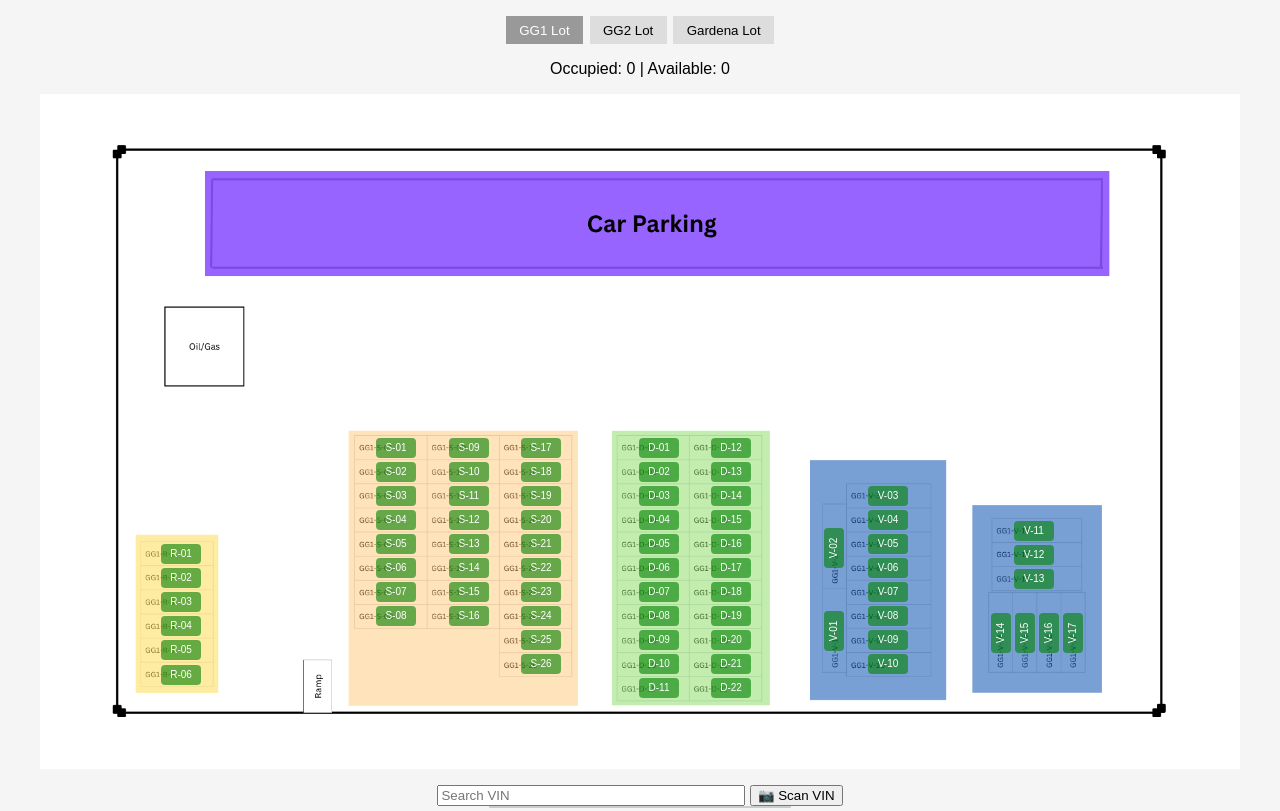
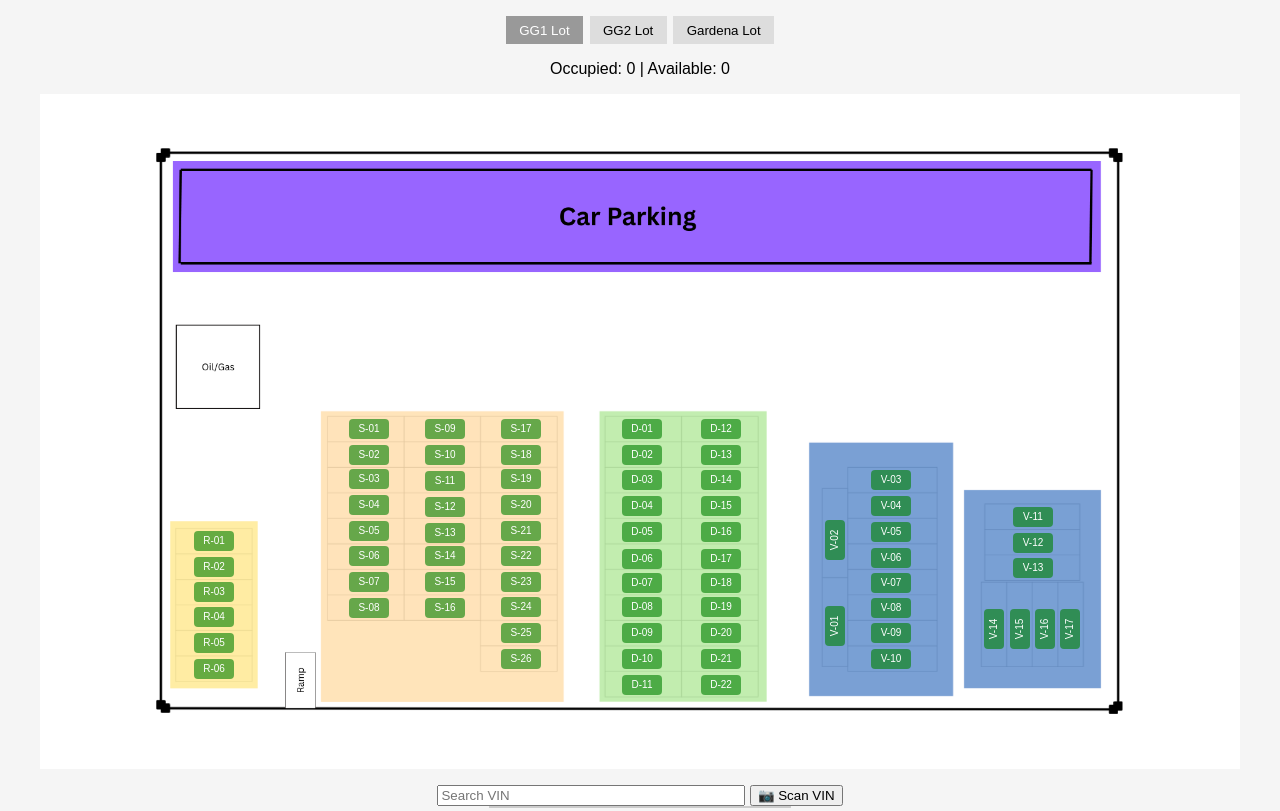
Before and after one commit to NicoLS18/parking-lot-ui, a plain HTML site: page index.html in a window 1280 px wide. Shown: the top 811 px of the page. Drawn offline with Linux system fonts and the light colour scheme; no server answers.

Commit message:
GG! updated for less white space

```diff
--- a/index.html
+++ b/index.html
@@ -89,104 +89,101 @@
 
 
   <div id="GG1" class="lot-view active">
-        <img src="GG1WithColorR.png" alt="GG1 Layout">
+        <img src="GG1White.png" alt="GG1 Layout">
+
+<div class="spot" id="GG1-R-01" style="top:437px; left:154px;">R-01</div>
+<div class="spot" id="GG1-R-02" style="top:463px; left:154px;">R-02</div>
+<div class="spot" id="GG1-R-03" style="top:488px; left:154px;">R-03</div>
+<div class="spot" id="GG1-R-04" style="top:513px; left:154px;">R-04</div>
+<div class="spot" id="GG1-R-05" style="top:539px; left:154px;">R-05</div>
+<div class="spot" id="GG1-R-06" style="top:565px; left:154px;">R-06</div>
 
 
-<!-- Column C-->
+<!-- Column 1: GG1-S-01 to GG1-S-08 -->
+<!-- Column 1 -->
+<div class="spot" id="GG1-S-01" style="top: 325px; left: 309px;">S-01</div>
+<div class="spot" id="GG1-S-02" style="top: 351px; left: 309px;">S-02</div>
+<div class="spot" id="GG1-S-03" style="top: 375px; left: 309px;">S-03</div>
+<div class="spot" id="GG1-S-04" style="top: 401px; left: 309px;">S-04</div>
+<div class="spot" id="GG1-S-05" style="top: 427px; left: 309px;">S-05</div>
+<div class="spot" id="GG1-S-06" style="top: 452px; left: 309px;">S-06</div>
+<div class="spot" id="GG1-S-07" style="top: 478px; left: 309px;">S-07</div>
+<div class="spot" id="GG1-S-08" style="top: 504px; left: 309px;">S-08</div>
 
-<div class="spot" id="GG1-R-01" style="top:450px; left:121px;">R-01</div>
-<div class="spot" id="GG1-R-02" style="top:474px; left:121px;">R-02</div>
-<div class="spot" id="GG1-R-03" style="top:498px; left:121px;">R-03</div>
-<div class="spot" id="GG1-R-04" style="top:522px; left:121px;">R-04</div>
-<div class="spot" id="GG1-R-05" style="top:546px; left:121px;">R-05</div>
-<div class="spot" id="GG1-R-06" style="top:571px; left:121px;">R-06</div>
+<!-- Column 2 -->
+<div class="spot" id="GG1-S-09" style="top: 325px; left: 385px;">S-09</div>
+<div class="spot" id="GG1-S-10" style="top: 351px; left: 385px;">S-10</div>
+<div class="spot" id="GG1-S-11" style="top: 377px; left: 385px;">S-11</div>
+<div class="spot" id="GG1-S-12" style="top: 403px; left: 385px;">S-12</div>
+<div class="spot" id="GG1-S-13" style="top: 429px; left: 385px;">S-13</div>
+<div class="spot" id="GG1-S-14" style="top: 452px; left: 385px;">S-14</div>
+<div class="spot" id="GG1-S-15" style="top: 478px; left: 385px;">S-15</div>
+<div class="spot" id="GG1-S-16" style="top: 504px; left: 385px;">S-16</div>
+
+<!-- Column 3 -->
+<div class="spot" id="GG1-S-17" style="top: 325px; left: 461px;">S-17</div>
+<div class="spot" id="GG1-S-18" style="top: 351px; left: 461px;">S-18</div>
+<div class="spot" id="GG1-S-19" style="top: 375px; left: 461px;">S-19</div>
+<div class="spot" id="GG1-S-20" style="top: 401px; left: 461px;">S-20</div>
+<div class="spot" id="GG1-S-21" style="top: 427px; left: 461px;">S-21</div>
+<div class="spot" id="GG1-S-22" style="top: 452px; left: 461px;">S-22</div>
+<div class="spot" id="GG1-S-23" style="top: 478px; left: 461px;">S-23</div>
+<div class="spot" id="GG1-S-24" style="top: 503px; left: 461px;">S-24</div>
+<div class="spot" id="GG1-S-25" style="top: 529px; left: 461px;">S-25</div>
+<div class="spot" id="GG1-S-26" style="top: 555px; left: 461px;">S-26</div>
 
 
 
 
-<!-- Column 1: GG1-S-01 to GG1-S-08 -->
-<div class="spot" id="GG1-S-01" style="top: 344px; left: 336px;">S-01</div>
-<div class="spot" id="GG1-S-02" style="top: 368px; left: 336px;">S-02</div>
-<div class="spot" id="GG1-S-03" style="top: 392px; left: 336px;">S-03</div>
-<div class="spot" id="GG1-S-04" style="top: 416px; left: 336px;">S-04</div>
-<div class="spot" id="GG1-S-05" style="top: 440px; left: 336px;">S-05</div>
-<div class="spot" id="GG1-S-06" style="top: 464px; left: 336px;">S-06</div>
-<div class="spot" id="GG1-S-07" style="top: 488px; left: 336px;">S-07</div>
-<div class="spot" id="GG1-S-08" style="top: 512px; left: 336px;">S-08</div>
 
-<!-- Column 2: GG1-S-09 to GG1-S-16 -->
-<div class="spot" id="GG1-S-09" style="top: 344px; left: 409px;">S-09</div>
-<div class="spot" id="GG1-S-10" style="top: 368px; left: 409px;">S-10</div>
-<div class="spot" id="GG1-S-11" style="top: 392px; left: 409px;">S-11</div>
-<div class="spot" id="GG1-S-12" style="top: 416px; left: 409px;">S-12</div>
-<div class="spot" id="GG1-S-13" style="top: 440px; left: 409px;">S-13</div>
-<div class="spot" id="GG1-S-14" style="top: 464px; left: 409px;">S-14</div>
-<div class="spot" id="GG1-S-15" style="top: 488px; left: 409px;">S-15</div>
-<div class="spot" id="GG1-S-16" style="top: 512px; left: 409px;">S-16</div>
+<!-- Column 1: GG1-D-01 to GG1-D-11 -->
+<div class="spot" id="GG1-D-01" style="top: 325px; left: 582px;">D-01</div>
+<div class="spot" id="GG1-D-02" style="top: 351px; left: 582px;">D-02</div>
+<div class="spot" id="GG1-D-03" style="top: 376px; left: 582px;">D-03</div>
+<div class="spot" id="GG1-D-04" style="top: 402px; left: 582px;">D-04</div>
+<div class="spot" id="GG1-D-05" style="top: 428px; left: 582px;">D-05</div>
+<div class="spot" id="GG1-D-06" style="top: 455px; left: 582px;">D-06</div>
+<div class="spot" id="GG1-D-07" style="top: 478.5px; left: 582px;">D-07</div>
+<div class="spot" id="GG1-D-08" style="top: 503px; left: 582px;">D-08</div>
+<div class="spot" id="GG1-D-09" style="top: 529px; left: 582px;">D-09</div>
+<div class="spot" id="GG1-D-10" style="top: 555px; left: 582px;">D-10</div>
+<div class="spot" id="GG1-D-11" style="top: 581px; left: 582px;">D-11</div>
 
-<!-- Column 3: GG1-S-17 to GG1-S-26 -->
-<div class="spot" id="GG1-S-17" style="top: 344px; left: 481px;">S-17</div>
-<div class="spot" id="GG1-S-18" style="top: 368px; left: 481px;">S-18</div>
-<div class="spot" id="GG1-S-19" style="top: 392px; left: 481px;">S-19</div>
-<div class="spot" id="GG1-S-20" style="top: 416px; left: 481px;">S-20</div>
-<div class="spot" id="GG1-S-21" style="top: 440px; left: 481px;">S-21</div>
-<div class="spot" id="GG1-S-22" style="top: 464px; left: 481px;">S-22</div>
-<div class="spot" id="GG1-S-23" style="top: 488px; left: 481px;">S-23</div>
-<div class="spot" id="GG1-S-24" style="top: 512px; left: 481px;">S-24</div>
-<div class="spot" id="GG1-S-25" style="top: 536px; left: 481px;">S-25</div>
-<div class="spot" id="GG1-S-26" style="top: 560px; left: 481px;">S-26</div>
+<!-- Column 2: GG1-D-12 to GG1-D-22 -->
+<div class="spot" id="GG1-D-12" style="top: 325px; left: 661px;">D-12</div>
+<div class="spot" id="GG1-D-13" style="top: 351px; left: 661px;">D-13</div>
+<div class="spot" id="GG1-D-14" style="top: 376px; left: 661px;">D-14</div>
+<div class="spot" id="GG1-D-15" style="top: 402px; left: 661px;">D-15</div>
+<div class="spot" id="GG1-D-16" style="top: 428px; left: 661px;">D-16</div>
+<div class="spot" id="GG1-D-17" style="top: 455px; left: 661px;">D-17</div>
+<div class="spot" id="GG1-D-18" style="top: 478.5px; left: 661px;">D-18</div>
+<div class="spot" id="GG1-D-19" style="top: 503px; left: 661px;">D-19</div>
+<div class="spot" id="GG1-D-20" style="top: 529px; left: 661px;">D-20</div>
+<div class="spot" id="GG1-D-21" style="top: 555px; left: 661px;">D-21</div>
+<div class="spot" id="GG1-D-22" style="top: 581px; left: 661px;">D-22</div>
 
 
-
-<!-- Column 1: GG1-D-01 to GG1-D-11 -->
-<div class="spot" id="GG1-D-01" style="top: 344px; left: 599px;">D-01</div>
-<div class="spot" id="GG1-D-02" style="top: 368px; left: 599px;">D-02</div>
-<div class="spot" id="GG1-D-03" style="top: 392px; left: 599px;">D-03</div>
-<div class="spot" id="GG1-D-04" style="top: 416px; left: 599px;">D-04</div>
-<div class="spot" id="GG1-D-05" style="top: 440px; left: 599px;">D-05</div>
-<div class="spot" id="GG1-D-06" style="top: 464px; left: 599px;">D-06</div>
-<div class="spot" id="GG1-D-07" style="top: 488px; left: 599px;">D-07</div>
-<div class="spot" id="GG1-D-08" style="top: 512px; left: 599px;">D-08</div>
-<div class="spot" id="GG1-D-09" style="top: 536px; left: 599px;">D-09</div>
-<div class="spot" id="GG1-D-10" style="top: 560px; left: 599px;">D-10</div>
-<div class="spot" id="GG1-D-11" style="top: 584px; left: 599px;">D-11</div>
-
-<!-- Column 2: GG1-D-12 to GG1-D-22 -->
-<div class="spot" id="GG1-D-12" style="top: 344px; left: 671px;">D-12</div>
-<div class="spot" id="GG1-D-13" style="top: 368px; left: 671px;">D-13</div>
-<div class="spot" id="GG1-D-14" style="top: 392px; left: 671px;">D-14</div>
-<div class="spot" id="GG1-D-15" style="top: 416px; left: 671px;">D-15</div>
-<div class="spot" id="GG1-D-16" style="top: 440px; left: 671px;">D-16</div>
-<div class="spot" id="GG1-D-17" style="top: 464px; left: 671px;">D-17</div>
-<div class="spot" id="GG1-D-18" style="top: 488px; left: 671px;">D-18</div>
-<div class="spot" id="GG1-D-19" style="top: 512px; left: 671px;">D-19</div>
-<div class="spot" id="GG1-D-20" style="top: 536px; left: 671px;">D-20</div>
-<div class="spot" id="GG1-D-21" style="top: 560px; left: 671px;">D-21</div>
-<div class="spot" id="GG1-D-22" style="top: 584px; left: 671px;">D-22</div>
+<div class="spot" id="GG1-V-01" style="top: 522px; left: 775px; transform: rotate(270deg);">V-01</div>
+<div class="spot" id="GG1-V-02" style="top: 436px; left: 775px; transform: rotate(270deg);">V-02</div>
 
 
+<div class="spot" id="GG1-V-03" style="top: 376px; left: 831px;">V-03</div>
+<div class="spot" id="GG1-V-04" style="top: 402px; left: 831px;">V-04</div>
+<div class="spot" id="GG1-V-05" style="top: 428px; left: 831px;">V-05</div>
+<div class="spot" id="GG1-V-06" style="top: 454px; left: 831px;">V-06</div>
+<div class="spot" id="GG1-V-07" style="top: 479px; left: 831px;">V-07</div>
+<div class="spot" id="GG1-V-08" style="top: 504px; left: 831px;">V-08</div>
+<div class="spot" id="GG1-V-09" style="top: 529px; left: 831px;">V-09</div>
+<div class="spot" id="GG1-V-10" style="top: 555px; left: 831px;">V-10</div>
 
-<div class="spot" id="GG1-V-01" style="top: 527px; left: 774px; transform: rotate(270deg);">V-01</div>
-<div class="spot" id="GG1-V-02" style="top: 444px; left: 774px; transform: rotate(270deg);">V-02</div>
+<div class="spot" id="GG1-V-11" style="top: 412.5px; left: 973px;">V-11</div>
+<div class="spot" id="GG1-V-12" style="top: 438.5px; left: 973px;">V-12</div>
+<div class="spot" id="GG1-V-13" style="top: 463.5px; left: 973px;">V-13</div>
 
-
-<div class="spot" id="GG1-V-03" style="top: 392px; left: 828px;">V-03</div>
-<div class="spot" id="GG1-V-04" style="top: 416px; left: 828px;">V-04</div>
-<div class="spot" id="GG1-V-05" style="top: 440px; left: 828px;">V-05</div>
-<div class="spot" id="GG1-V-06" style="top: 464px; left: 828px;">V-06</div>
-<div class="spot" id="GG1-V-07" style="top: 488px; left: 828px;">V-07</div>
-<div class="spot" id="GG1-V-08" style="top: 512px; left: 828px;">V-08</div>
-<div class="spot" id="GG1-V-09" style="top: 536px; left: 828px;">V-09</div>
-<div class="spot" id="GG1-V-10" style="top: 560px; left: 828px;">V-10</div>
-
-<div class="spot" id="GG1-V-11" style="top: 426.5px; left: 974px;">V-11</div>
-<div class="spot" id="GG1-V-12" style="top: 450.5px; left: 974px;">V-12</div>
-<div class="spot" id="GG1-V-13" style="top: 474.5px; left: 974px;">V-13</div>
-
-<div class="spot" id="GG1-V-14" style="top: 529px; left: 941px; transform: rotate(270deg);">V-14</div>
-<div class="spot" id="GG1-V-15" style="top: 529px; left: 965px; transform: rotate(270deg);">V-15</div>
-<div class="spot" id="GG1-V-16" style="top: 529px; left: 989px; transform: rotate(270deg);">V-16</div>
-<div class="spot" id="GG1-V-17" style="top: 529px; left: 1013px; transform: rotate(270deg);">V-17</div>
+<div class="spot" id="GG1-V-14" style="top: 525px; left: 934px; transform: rotate(270deg);">V-14</div>
+<div class="spot" id="GG1-V-15" style="top: 525px; left: 960px; transform: rotate(270deg);">V-15</div>
+<div class="spot" id="GG1-V-16" style="top: 525px; left: 985px; transform: rotate(270deg);">V-16</div>
+<div class="spot" id="GG1-V-17" style="top: 525px; left: 1010px; transform: rotate(270deg);">V-17</div>
 
   </div>
 
```
